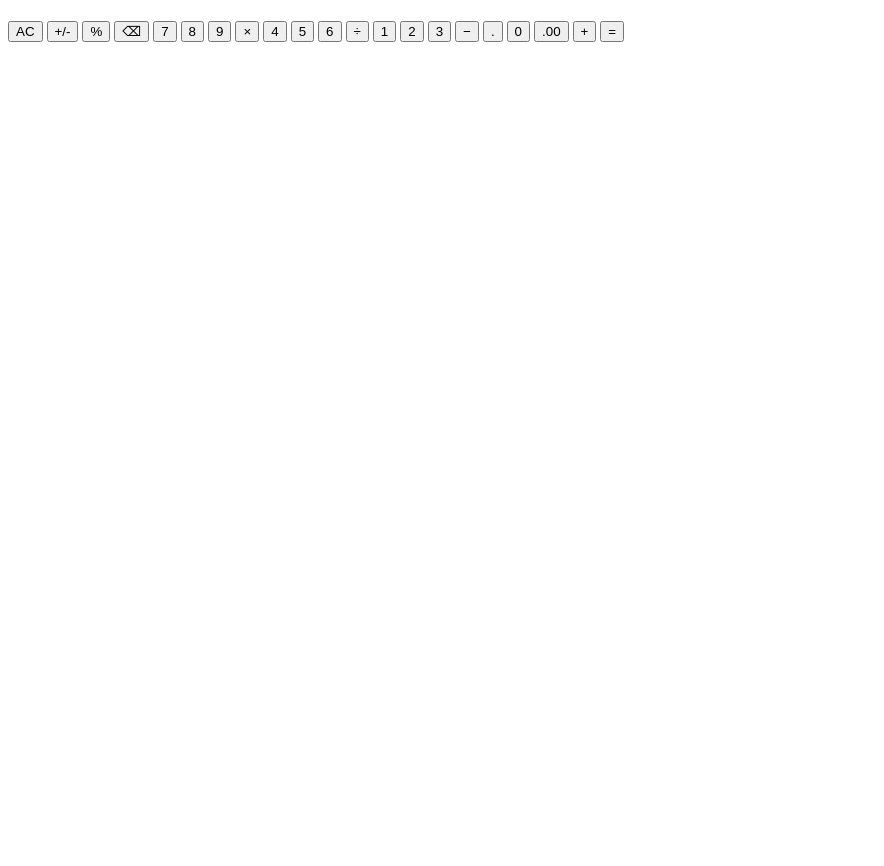
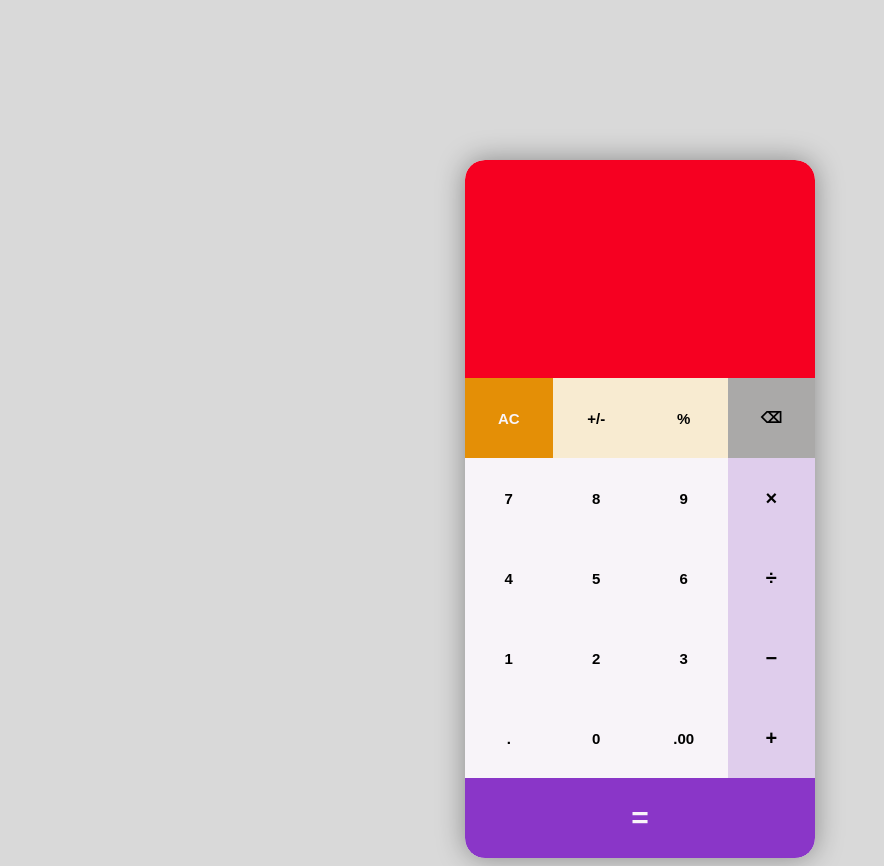
Before and after one commit to jwhammond20/calculator, a plain HTML site: page index.html in a window 1280 px wide. Shown: the whole page, without its empty margins (0-884 px from the left). Before the commit the page ends 800 px from the top, so only its background shows below. Drawn offline with Linux system fonts and the light colour scheme; the site is published under a folder, as on GitHub Pages, so addresses that start at the root find nothing.

Commit message:
Update index.html

```diff
--- a/index.html
+++ b/index.html
@@ -7,7 +7,7 @@
     <meta name="viewport" content="width=device-width, initial-scale=1.0">
     <title>Odin-Calculator</title>
 
-    <link rel="stylesheet" href="/styles/light-theme.css">
+    <link rel="stylesheet" href="./styles/light-theme.css">
 </head>
 
 <body>
```
